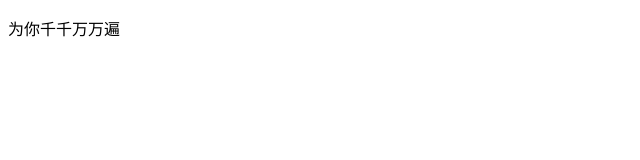
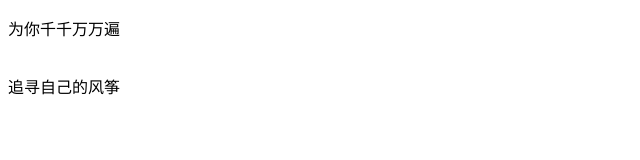
Before and after one commit to jn520/vans, a plain HTML site: page index.html in a window 1280 px wide. Shown: the whole page, without its empty margins (0-640 px from the left). Drawn offline with Linux system fonts and the light colour scheme.

Commit message:
新增一行

```diff
--- a/index.html
+++ b/index.html
@@ -2,7 +2,7 @@
  * @Description: In User Settings Edit
  * @Author: your name
  * @Date: 2019-08-12 16:21:03
- * @LastEditTime: 2019-08-12 16:21:16
+ * @LastEditTime: 2019-08-12 16:35:27
  * @LastEditors: Please set LastEditors
  -->
 <!DOCTYPE html>
@@ -15,5 +15,7 @@
 </head>
 <body>
     <p>为你千千万万遍</p>
+    <br>
+    <span>追寻自己的风筝</span>
 </body>
 </html>
```
